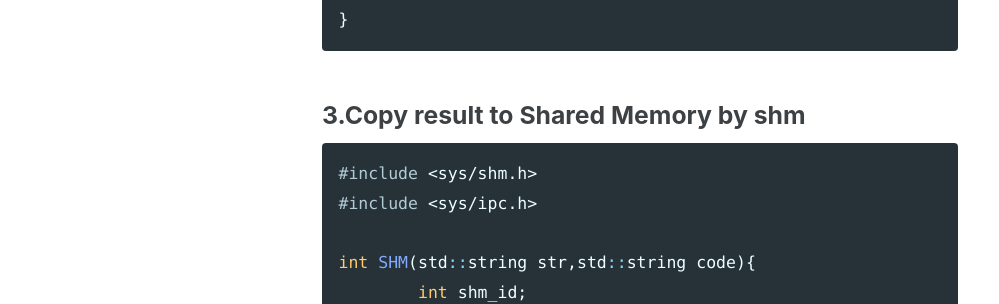
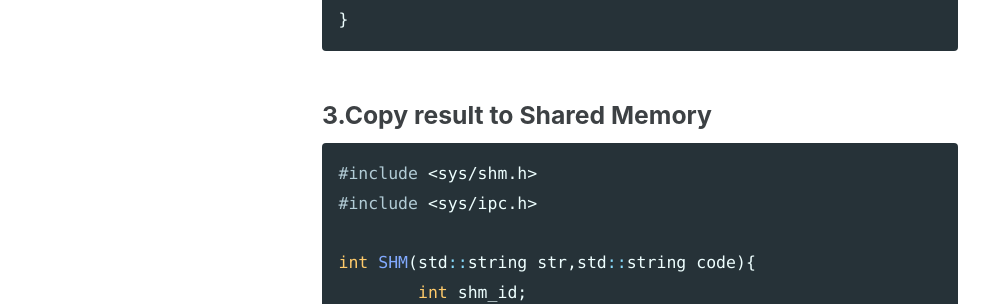
Before and after one commit to jwengr/jwenger.github.io, a Jekyll site: the page built from _posts/2020-09-07-attempt-to-individual-hft-in-krx-3.md, in a window 1280 px wide and 900 px high, scrolled down 4497 px. Shown: the part 160-464 px from the top of the window, without its empty margins (0-999 px from the left). Built offline with Jekyll 4.4.1, drawn with Linux system fonts in a browser that asks for light colours; cached includes are drawn as plain includes.

Commit message:
Update 2020-09-07-attempt-to-individual-hft-in-krx-3.md

```diff
--- a/_posts/2020-09-07-attempt-to-individual-hft-in-krx-3.md
+++ b/_posts/2020-09-07-attempt-to-individual-hft-in-krx-3.md
@@ -159,7 +159,7 @@ std::string XmlPars(std::string xml,std::string code){
         return result;
 }
 ~~~
-### 3.Copy result to Shared Memory by shm
+### 3.Copy result to Shared Memory
 ~~~c++
 #include <sys/shm.h>
 #include <sys/ipc.h>
```
